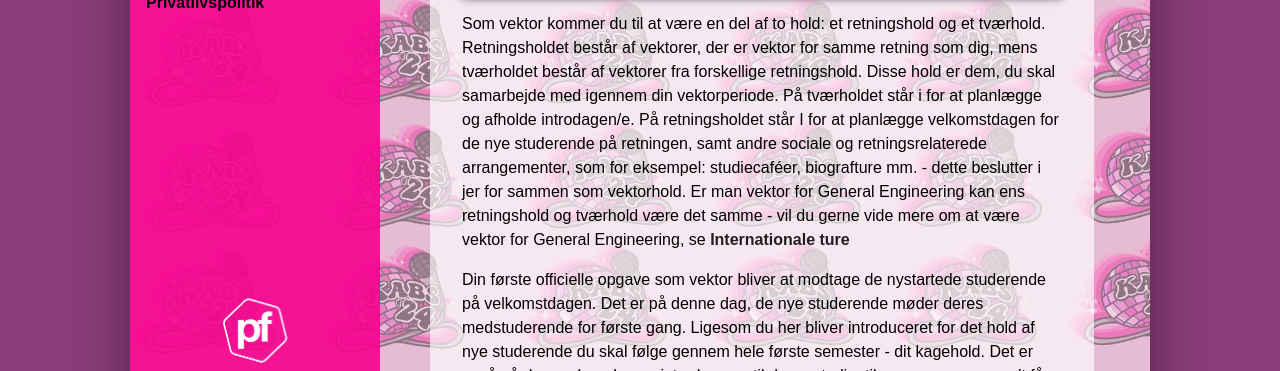
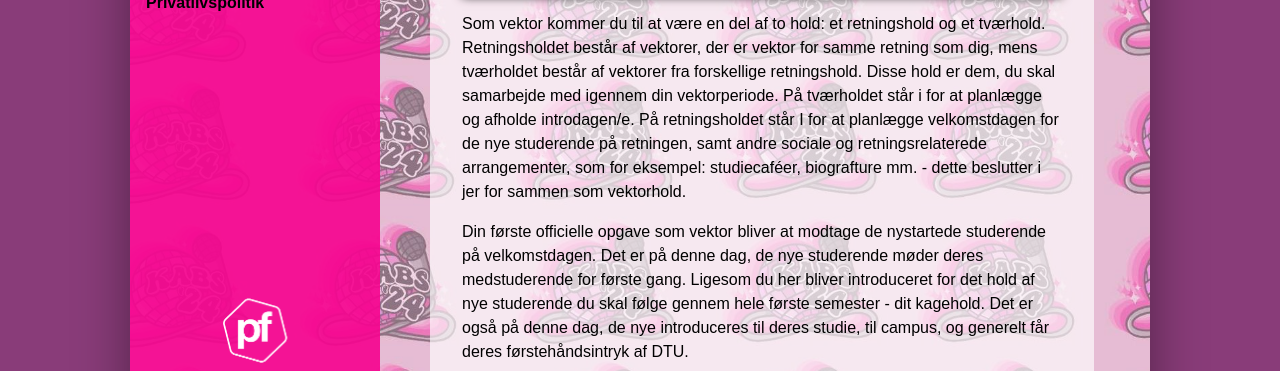
Before and after one commit to KABSDTU/kabsdtu.github.io, a Jekyll site: the page built from vektor.md, in a window 1280 px wide and 900 px high, cut to the strip 529-900 px from the top of the window. Built offline with Jekyll 4.4.1, drawn with Linux system fonts in a browser that asks for light colours; some web fonts are replaced; some of the changed lines change nothing that is shown.

Commit message:
Update vektor.md

```diff
--- a/vektor.md
+++ b/vektor.md
@@ -10,8 +10,9 @@ title: Vektor
 
 <p>
 	Som vektor kommer du til at være en del af to hold: et retningshold og et tværhold. Retningsholdet består af vektorer, der er vektor for samme retning som dig, mens tværholdet består af vektorer fra forskellige retningshold. Disse hold er dem, du skal samarbejde med igennem din vektorperiode. På tværholdet står i for at planlægge og afholde introdagen/e. På retningsholdet står I for at planlægge velkomstdagen for de nye studerende på retningen, samt andre sociale og retningsrelaterede arrangementer, som for eksempel: studiecaféer, biografture mm. - dette beslutter i jer for sammen som vektorhold.
+	<!-- GE er også blandet
 	Er man vektor for General Engineering kan ens retningshold og tværhold være det samme - vil du gerne vide mere om at være vektor for General Engineering,
-	se <a href="/internationale-ture.html">Internationale ture</a>
+	se <a href="/internationale-ture.html">Internationale ture</a> -->
 </p>
 
 <p>
```
